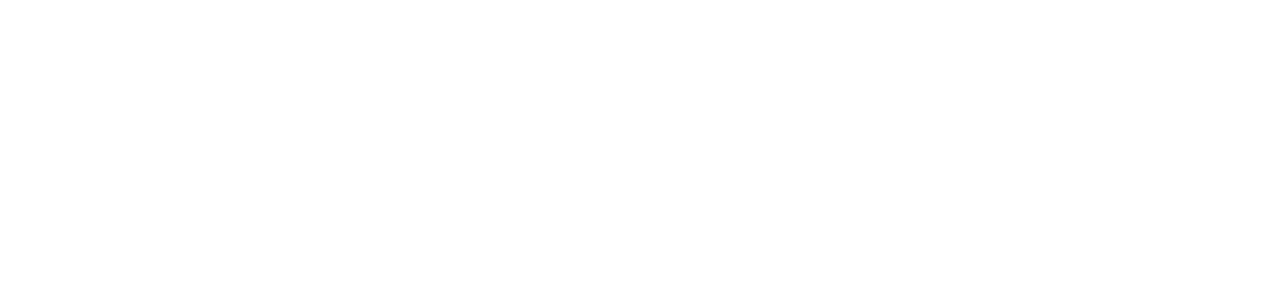
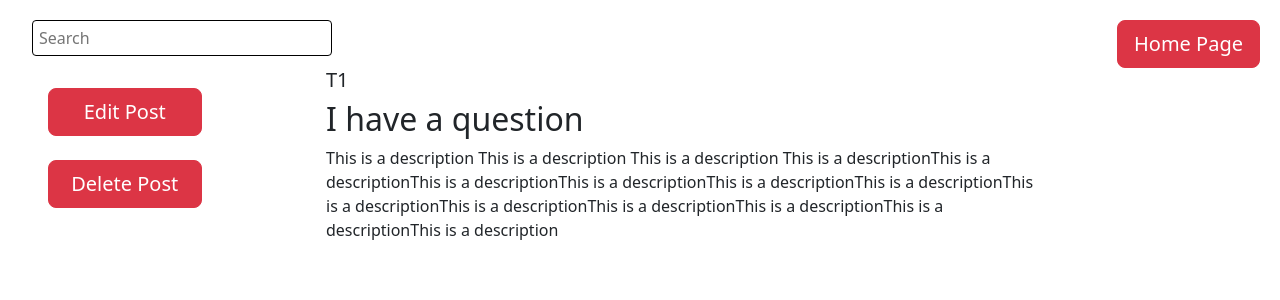
Before and after one commit to ssloth1/chatterbox-react-app, a React (Create React App) app: page /1 in a window 1280 px wide. Before the commit this address had no page. Shown: the top 300 px of the page. Built offline with nearby package versions, Linux system fonts and the light colour scheme.

Commit message:
Commit to view post details page

```diff
--- a/src/App.tsx
+++ b/src/App.tsx
@@ -1,12 +1,13 @@
 import { Routes, Route } from "react-router";
 import { BrowserRouter } from "react-router-dom";
 import HomePage from "./HomePage";
-
+import PostPage from "./PostPage";
 function App() {
   return (
     <BrowserRouter>
       <Routes>
         <Route path="/" element={<HomePage />} />
+        <Route path="/:pid" element={<PostPage />} />
       </Routes>
     </BrowserRouter>
   );
--- a/src/HomePage/index.tsx
+++ b/src/HomePage/index.tsx
@@ -1,21 +1,28 @@
 import React, { useState, useEffect } from "react";
+import { Link } from "react-router-dom";
 import posts from "../Database/posts.json";
 import "./styles.css";
-
+type Post = {
+  _id: string;
+  title: string;
+  postTitle: string;
+  postDesc: string;
+};
 export default function HomePage() {
-  const [postData, setPostData] = useState<
-    { title: string; postTitle: string; postDesc: string }[]
-  >([]);
+  const [postData, setPostData] = useState<Post[]>([]);
 
   useEffect(() => {
-    const loadedPosts = posts.map(post => ({
+    const loadedPosts = posts.map((post) => ({
+      _id: post._id,
       title: post.title,
       postTitle: post.postTitle,
-      postDesc: post.postDesc.length > 200 ? post.postDesc.substring(0, 197) + '...' : post.postDesc
+      postDesc:
+        post.postDesc.length > 200
+          ? `${post.postDesc.substring(0, 197)}...`
+          : post.postDesc,
     }));
     setPostData(loadedPosts);
   }, []);
-
   return (
     <div>
       <div className="row home-page-row">
@@ -45,9 +52,14 @@
             <h1>Posts</h1>
             {postData.map((post, index) => (
               <div key={index} className="post-details">
-                <b>{post.title}</b>
-                <h5>{post.postTitle}</h5>
-                <p>{post.postDesc}</p>
+                <Link
+                  to={`/${post._id}`}
+                  className="link-dark link-underline link-underline-opacity-0 link-underline-opacity-100-hover"
+                >
+                  <b>{post.title}</b>
+                  <h5>{post.postTitle}</h5>
+                  <p>{post.postDesc}</p>
+                </Link>
               </div>
             ))}
           </div>
--- /dev/null
+++ b/src/PostPage/index.tsx
@@ -0,0 +1,56 @@
+import React from "react";
+import posts from "../Database/posts.json";
+import { useParams } from "react-router-dom";
+import "./styles.css";
+
+export default function PostPage() {
+  const { pid } = useParams();
+
+  const post = posts.find(post => post._id === pid);
+
+  return (
+    <div>
+      <div className="row home-page-row">
+        <div className="col col-6">
+          <div className="border-rounded search-container">
+            <input className="border-0 full-width" placeholder="Search" />
+          </div>
+        </div>
+        <div className="col col-6">
+          <div className="button-container">
+            <button className="btn btn-lg btn-danger me-1 float-end full-width">
+              Home Page
+            </button>
+          </div>
+        </div>
+      </div>
+      <div className="row">
+        <div className="col-3 left-col">
+          <div className="create-topic-button-container">
+            <button className="btn btn-lg btn-danger edit-post me-1 float-end">
+              Edit Post
+            </button>
+            <br /><br /><br />
+            <button className="btn btn-lg btn-danger del-post me-1 float-end">
+              Delete Post
+            </button>
+          </div>
+        </div>
+        <div className="col-9 center-col">
+          <div className="content-desc-container">
+            {post ? (
+              <>
+                <h5>{post.title}</h5>
+                <h2>{post.postTitle}</h2>
+                <p>{post.postDesc}</p>
+              </>
+            ) : (
+              <p>Post not found.</p>
+            )}
+          </div>
+        </div>
+        <div className="col-3"></div>
+      </div>
+    </div>
+  );
+}
--- /dev/null
+++ b/src/PostPage/styles.css
@@ -0,0 +1,39 @@
+.search-container {
+    max-width: 300px;
+  }
+
+  .border-rounded {
+    border: 1px solid black;
+    border-radius: 0.25rem;
+    padding: 0.25rem;
+  }
+
+  .button-container {
+    width: 100%;
+  }
+
+  .btn-danger {
+    background-color: #ff4500;
+    border-color: #ff4500;
+    padding: 0.5rem 1rem;
+  }
+
+  .border-0 {
+    border: none;
+  }
+
+  .home-page-row {
+    padding-top: 20px;
+    padding-left: 2rem;
+    padding-right: 1rem;
+  }
+
+  .edit-post{
+    width: 75%;
+  }
+  .del-post{
+    width: 75%;
+  }
+  .content-desc-container{
+    width: 75%;
+  }
```
